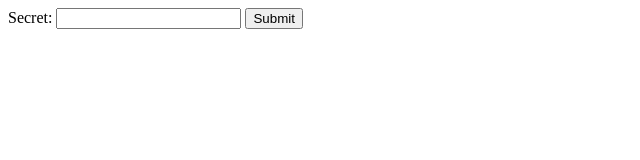
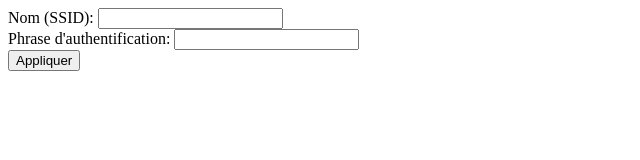
Before and after one commit to clmha/HomeLar-HTSensor, a plain HTML site: page data/index.htm in a window 1280 px wide. Shown: the whole page, without its empty margins (0-640 px from the left). Drawn offline with Linux system fonts and the light colour scheme.

Commit message:
Receive Data from HTTP POST
Updates the WiFi SSID and password with the HTTP POST data. For now, the EEPROM is not updated with the new values. In consequence, the new SSID and password will not survive a chip reset.

Removes some notice (*N*) on the serial interface. They were making debugging difficult at they were really verbose.

```diff
--- a/data/index.htm
+++ b/data/index.htm
@@ -1,8 +1,14 @@
 <!DOCTYPE html>
 <html>
     <form method="post">
-        <label for="secretLabel">Secret:</label>
-        <input type="text" id="secretLabel" name="secret">
-        <input type="submit" value="Submit">
+        <label for="ssidLabel">Nom (SSID):</label>
+        <input type="text" name="wifiSsid">
+        <br>
+
+        <label for="passwdLabel">Phrase d'authentification:</label>
+        <input type="text" name="wifiPasswd">
+        <br>
+
+        <input type="submit" value="Appliquer">
     </form>
 </html>
```
Also changed, not shown: 1 other file.
